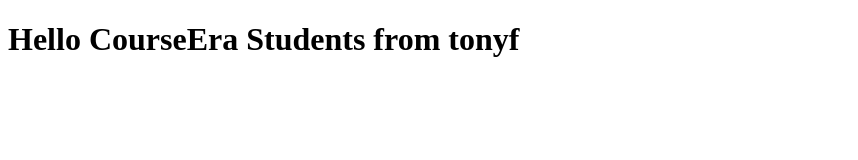
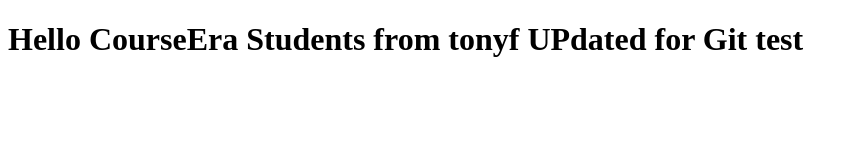
Before and after one commit to tfisher100101/coursera-test, a plain HTML site: page index.html in a window 1280 px wide. Shown: the whole page, without its empty margins (0-858 px from the left). Drawn offline with Linux system fonts and the light colour scheme.

Commit message:
Updated to test gir

```diff
--- a/index.html
+++ b/index.html
@@ -5,6 +5,6 @@
     <title>Hello Coursera</title>
   </head>
   <body>
-    <h1>Hello CourseEra Students from tonyf</h1>
+    <h1>Hello CourseEra Students from tonyf UPdated for Git test</h1>
   </body>
 </html>
```
